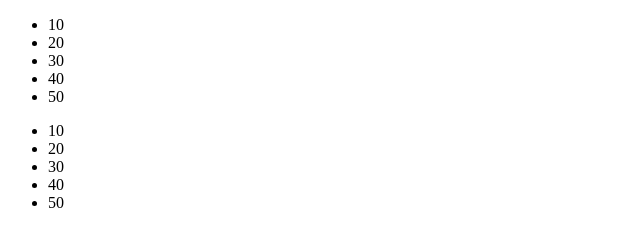
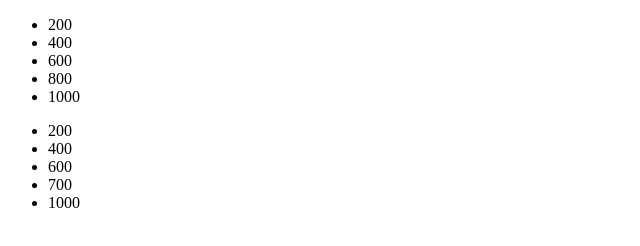
Before and after one commit to seanenriquez/gitTest, a plain HTML site: page store.html in a window 1280 px wide. Shown: the whole page, without its empty margins (0-640 px from the left). Drawn offline with Linux system fonts and the light colour scheme.

Commit message:
changes store values and added something.js

```diff
--- /dev/null
+++ b/something.js
@@ -0,0 +1 @@
+console.log("i am something!")
--- a/store.html
+++ b/store.html
@@ -9,20 +9,20 @@
 <body>
   <div>
     <ul>
-      <li>10</li>
-      <li>20</li>
-      <li>30</li>
-      <li>40</li>
-      <li>50</li>
+      <li>200</li>
+      <li>400</li>
+      <li>600</li>
+      <li>800</li>
+      <li>1000</li>
     </ul>
   </div>
   <div>
     <ul>
-      <li>10</li>
-      <li>20</li>
-      <li>30</li>
-      <li>40</li>
-      <li>50</li>
+      <li>200</li>
+      <li>400</li>
+      <li>600</li>
+      <li>700</li>
+      <li>1000</li>
     </ul>
   </div>
 </body>
```
